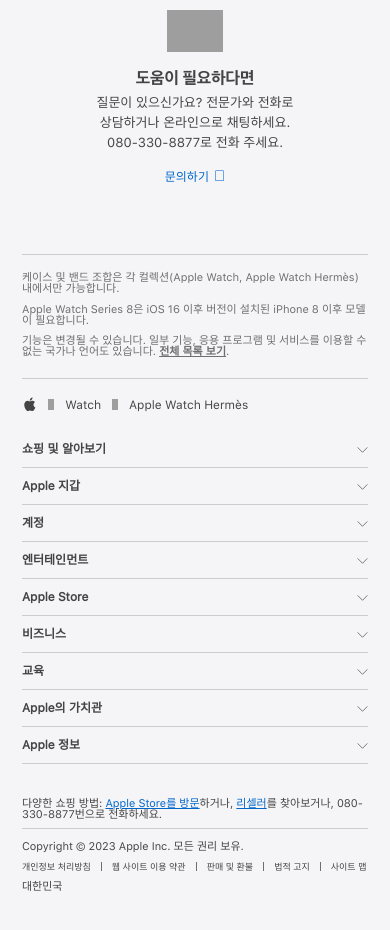
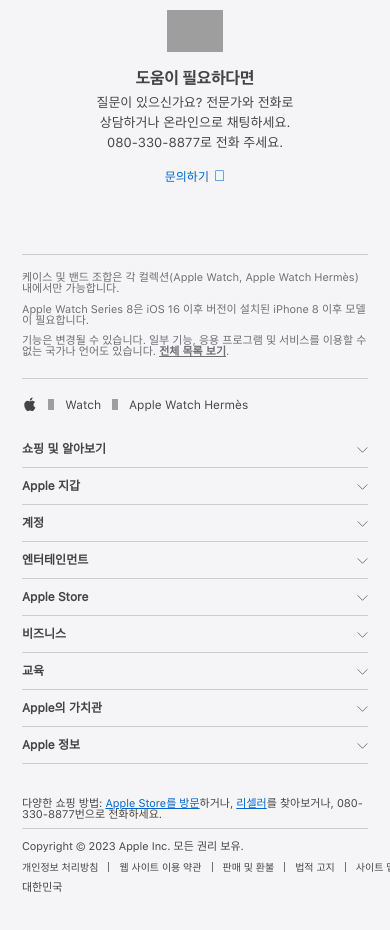
Before and after one commit to yoom2323/Apple-2, a plain HTML site: page index.html in a window 390 px wide. Shown: the part 9338-10268 px from the top of the page. Drawn offline with nearby package versions, Linux system fonts and the light colour scheme; grey boxes are pictures that could not be loaded; a web font is replaced by a local one.

Commit message:
font size edit

```diff
--- a/assets/css/style.css
+++ b/assets/css/style.css
@@ -651,12 +651,9 @@
 
 @media screen and (max-width:747px) {
   .gf-bottom .bottom-text .gf-footer-legal-links {
-    font-size: 9px;
-    width: 330px;
-    white-space: normal;
-    word-wrap: break-word;
-    word-break: keep-all;
+    font-size: 10px;
   }
+
 }
 @media screen and (max-width:1024px) {
   .gf-bottom .bottom-text {
```
